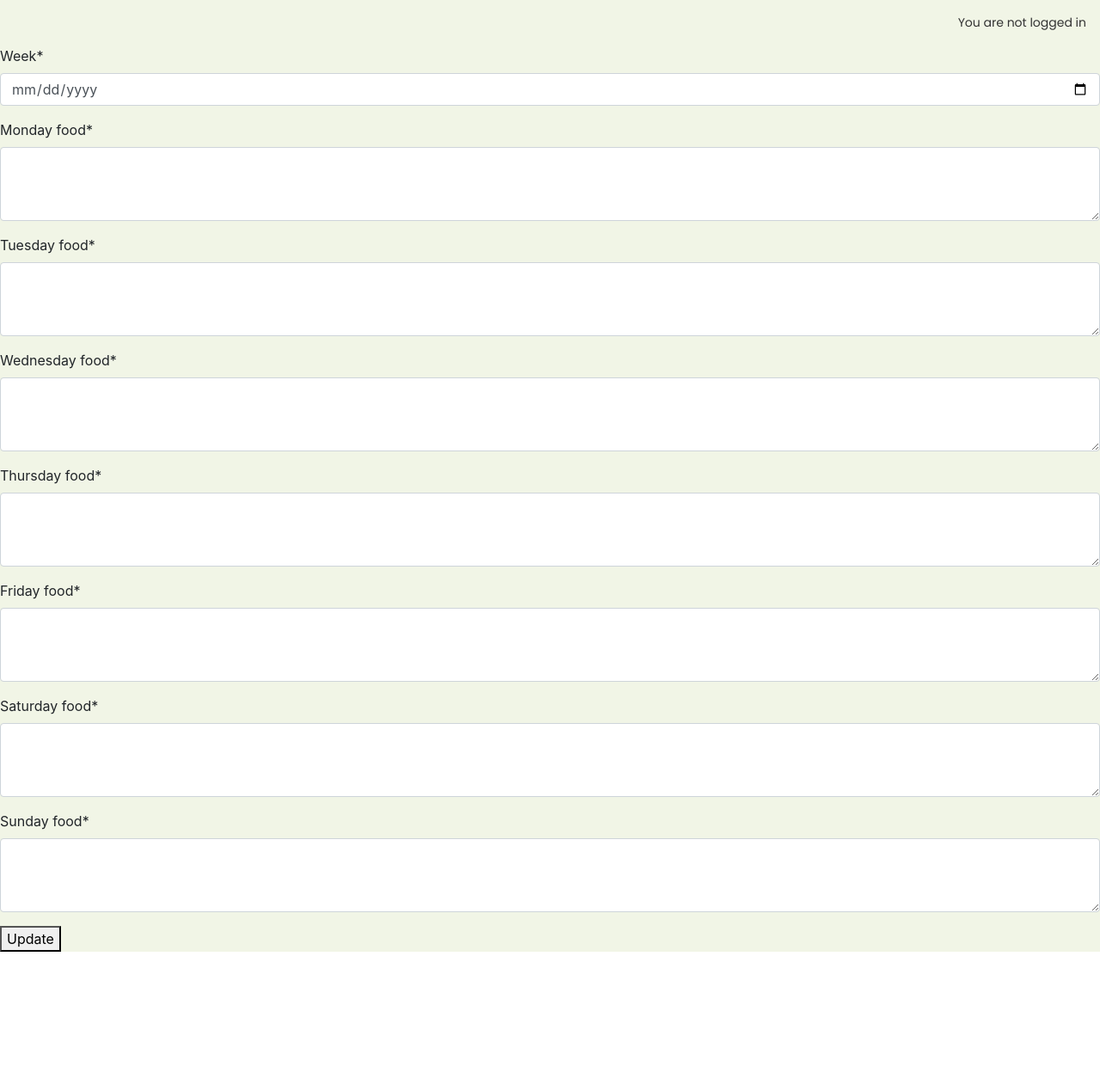
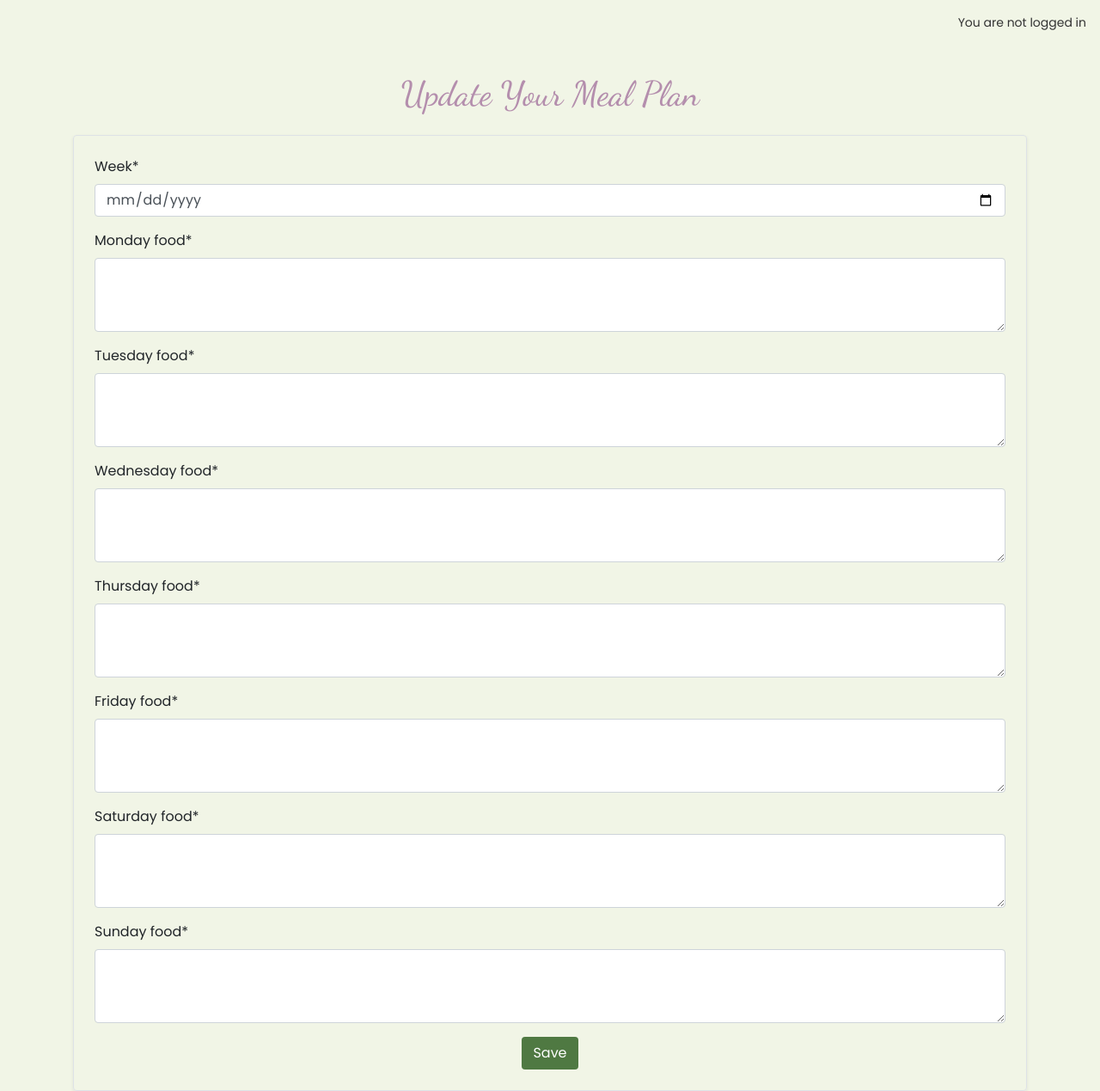
Before and after one commit to hmoon96/meal-planner, a Django app: template plan/templates/plan/update.html in a window 1280 px wide. Shown: the part 62-1331 px from the top of the page at 86% size. Before the commit the page ends 1169 px from the top, so only its background shows below. Run offline with Django 4.2, Linux system fonts and the light colour scheme; the template is opened without the code that fills it: values that come from a table or form of the project are taken from there, others are empty; some libraries are stand-ins or nearby versions; some web fonts are replaced.

Commit message:
Updated the styling of the update page to match the create page

```diff
--- a/plan/templates/plan/update.html
+++ b/plan/templates/plan/update.html
@@ -4,11 +4,14 @@
 {% load crispy_forms_tags %}
 
 {% block content %}
-<div>
-    <form method="post">
-        {{ form | crispy }}
+<div class="container mt-5">
+    <h1 class="text-center mb-4">Update Your Meal Plan</h1>
+    <form method="post" class="form p-4 border rounded shadow-sm">
         {% csrf_token %}
-        <button type="save">Update</button>
+        {{ form|crispy }}
+        <div class="text-center mt-3">
+            <button class="btn" type="submit">Save</button>
+        </div>
     </form>
 </div>
 {% endblock %}
```
